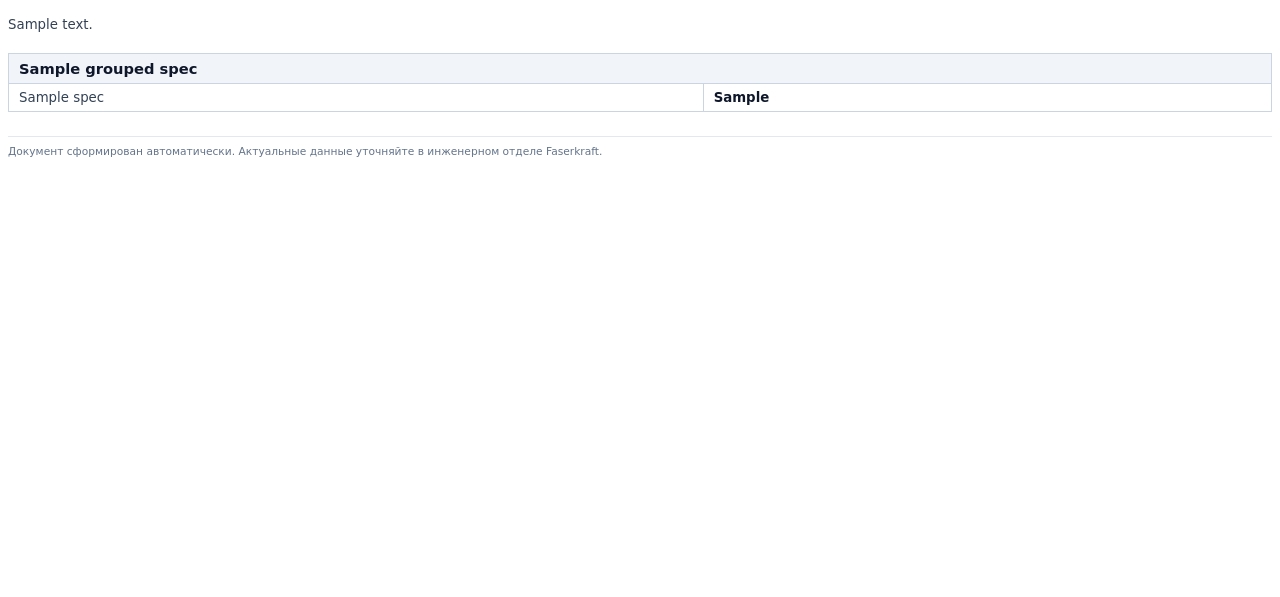
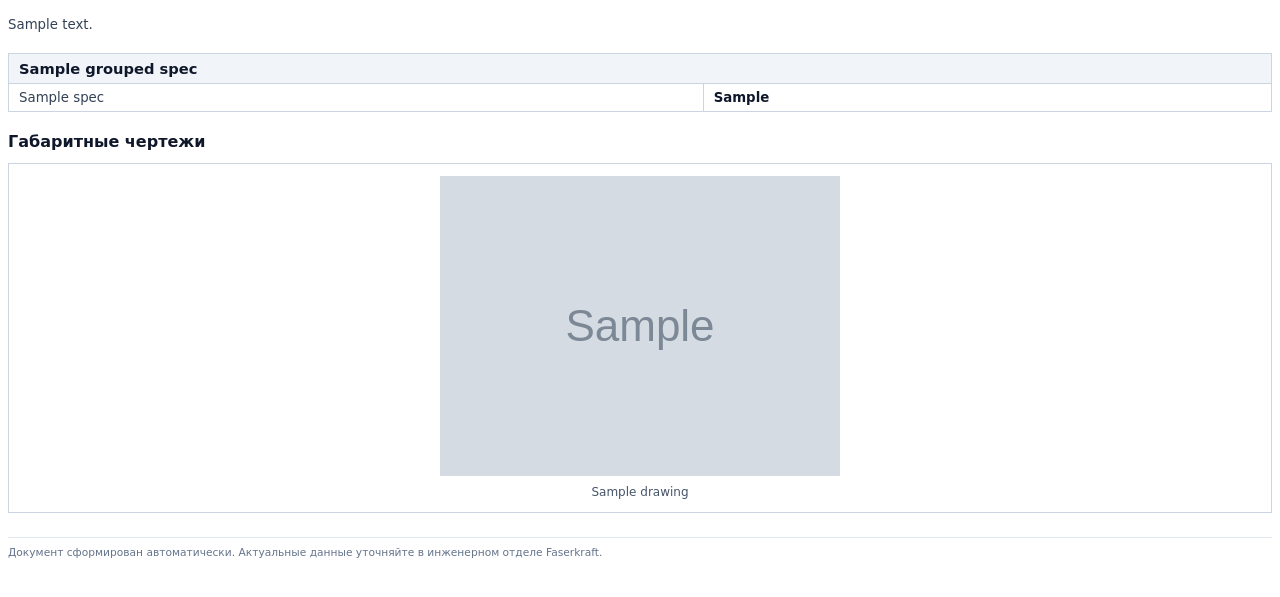
Before and after one commit to ssbykov/faserkraft-website-api, a Python web app: template app/templates/product_spec.html in a window 1280 px wide. Shown: the part 85-682 px from the top of the page. Run offline with Jinja, Linux system fonts and the light colour scheme; the template is opened without the code that fills it: most values are stand-ins (such as "Sample title", 1, 10 or a date in 2020); grey boxes marked "Sample" are stand-in pictures.

Commit message:
feat(products): изображения в PDF-спецификации и открытие в браузере

```diff
--- a/app/templates/product_spec.html
+++ b/app/templates/product_spec.html
@@ -2,9 +2,19 @@
 <html lang="ru">
 <head>
     <meta charset="utf-8">
+
     <style>
-    @page { size: A4; margin: 18mm 15mm; }
-    body { font-family: "DejaVu Sans", sans-serif; font-size: 10pt; color: #0f172a; }
+        @page {
+            size: A4;
+            margin: 18mm 15mm;
+        }
+
+        body {
+            font-family: "DejaVu Sans", sans-serif;
+            font-size: 10pt;
+            color: #0f172a;
+        }
+
         .header {
             display: flex;
             justify-content: space-between;
@@ -14,39 +24,159 @@
             padding-bottom: 12px;
             margin-bottom: 16px;
         }
-    .header-info { flex: 1; }
-    .logo { max-height: 42px; max-width: 150px; object-fit: contain; }
-    .brand { font-size: 9pt; color: #0284c7; text-transform: uppercase; letter-spacing: 1px; }
-    h1 { font-size: 16pt; margin: 4px 0 6px; }
-    .meta { font-size: 9pt; color: #475569; }
-    .desc { margin: 12px 0 18px; line-height: 1.4; color: #334155; }
-    h2 { font-size: 11pt; background: #f1f5f9; padding: 6px 10px; margin: 16px 0 0; border: 1px solid #cbd5e1; border-bottom: none; }
-    table { width: 100%; border-collapse: collapse; margin-bottom: 10px; }
-    td { border: 1px solid #cbd5e1; padding: 6px 10px; vertical-align: top; }
-    td.name { width: 55%; color: #334155; }
-    td.val { width: 45%; font-weight: bold; }
-    .footer { margin-top: 24px; font-size: 8pt; color: #64748b; border-top: 1px solid #e2e8f0; padding-top: 8px; }
+
+        .header-info {
+            flex: 1;
+        }
+
+        .logo {
+            max-height: 42px;
+            max-width: 150px;
+            object-fit: contain;
+        }
+
+        .brand {
+            font-size: 9pt;
+            color: #0284c7;
+            text-transform: uppercase;
+            letter-spacing: 1px;
+        }
+
+        h1 {
+            font-size: 16pt;
+            margin: 4px 0 6px;
+        }
+
+        .meta {
+            font-size: 9pt;
+            color: #475569;
+        }
+
+        .desc {
+            margin: 12px 0 18px;
+            line-height: 1.4;
+            color: #334155;
+        }
+
+        h2 {
+            font-size: 11pt;
+            background: #f1f5f9;
+            padding: 6px 10px;
+            margin: 16px 0 0;
+            border: 1px solid #cbd5e1;
+            border-bottom: none;
+            break-after: avoid;
+        }
+
+        table {
+            width: 100%;
+            border-collapse: collapse;
+            margin-bottom: 10px;
+        }
+
+        tr {
+            break-inside: avoid;
+        }
+
+        td {
+            border: 1px solid #cbd5e1;
+            padding: 6px 10px;
+            vertical-align: top;
+            overflow-wrap: break-word;
+        }
+
+        td.name {
+            width: 55%;
+            color: #334155;
+        }
+
+        td.val {
+            width: 45%;
+            font-weight: bold;
+        }
+
+        .drawings-section {
+            margin-top: 20px;
+        }
+
+        .drawings-title {
+            margin: 0 0 12px;
+            padding: 0;
+            border: none;
+            background: none;
+            font-size: 12pt;
+            color: #0f172a;
+            break-after: avoid;
+        }
+
+        .drawing {
+            margin: 0 0 16px;
+            padding: 12px;
+            border: 1px solid #cbd5e1;
+            text-align: center;
+            break-inside: avoid;
+        }
+
+        .drawing img {
+            display: block;
+            width: auto;
+            height: auto;
+            max-width: 100%;
+            max-height: 170mm;
+            margin: 0 auto;
+        }
+
+        .drawing figcaption {
+            margin-top: 8px;
+            font-size: 9pt;
+            line-height: 1.4;
+            color: #475569;
+        }
+
+        .footer {
+            margin-top: 24px;
+            font-size: 8pt;
+            color: #64748b;
+            border-top: 1px solid #e2e8f0;
+            padding-top: 8px;
+        }
     </style>
 </head>
+
 <body>
+<!-- Шапка спецификации -->
 <div class="header">
     <div class="header-info">
-      <div class="brand">ООО «Фазеркрафт» — Техническая спецификация</div>
+        <div class="brand">
+            ООО «Фазеркрафт» — Техническая спецификация
+        </div>
+
         <h1>{{ product.name }}</h1>
+
         <div class="meta">
-        {% if product.category %}Категория: {{ product.category.name }}{% endif %}
-        {% if product.membrane_material %} · Материал мембраны: {{ product.membrane_material }}{% endif %}
+            {% if product.category %}
+            Категория: {{ product.category.name }}
+            {% endif %}
+
+            {% if product.membrane_material %}
+            {% if product.category %} · {% endif %}
+            Материал мембраны: {{ product.membrane_material }}
+            {% endif %}
         </div>
     </div>
+
     <img src="logo.png" alt="Faserkraft" class="logo">
 </div>
 
+<!-- Краткое описание -->
 {% if product.short_description %}
 <p class="desc">{{ product.short_description }}</p>
 {% endif %}
 
+<!-- Группы технических характеристик -->
 {% for group_name, specs in grouped_specs.items() %}
 <h2>{{ group_name }}</h2>
+
 <table>
     <tbody>
     {% for spec in specs %}
@@ -59,8 +189,28 @@
 </table>
 {% endfor %}
 
+<!-- Габаритные чертежи -->
+{% if drawings %}
+<section class="drawings-section">
+    <h2 class="drawings-title">Габаритные чертежи</h2>
+
+    {% for drawing in drawings %}
+    <figure class="drawing">
+        <img
+                src="{{ drawing.src }}"
+                alt="{{ drawing.title }}"
+        >
+
+        <figcaption>{{ drawing.title }}</figcaption>
+    </figure>
+    {% endfor %}
+</section>
+{% endif %}
+
+<!-- Подвал спецификации -->
 <div class="footer">
-    Документ сформирован автоматически. Актуальные данные уточняйте в инженерном отделе Faserkraft.
+    Документ сформирован автоматически.
+    Актуальные данные уточняйте в инженерном отделе Faserkraft.
 </div>
 </body>
 </html>
```
Also changed, not shown: app/api/v1/products.py (+5 -2 lines), app/services/pdf_spec.py (+78 -5 lines). Lines whose indentation alone changed are shown as unchanged.
